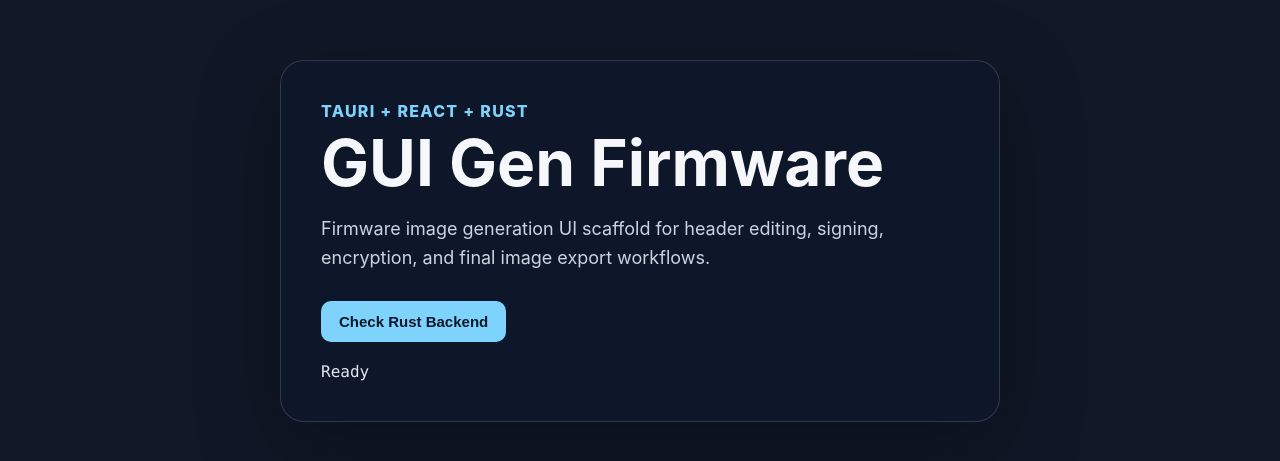
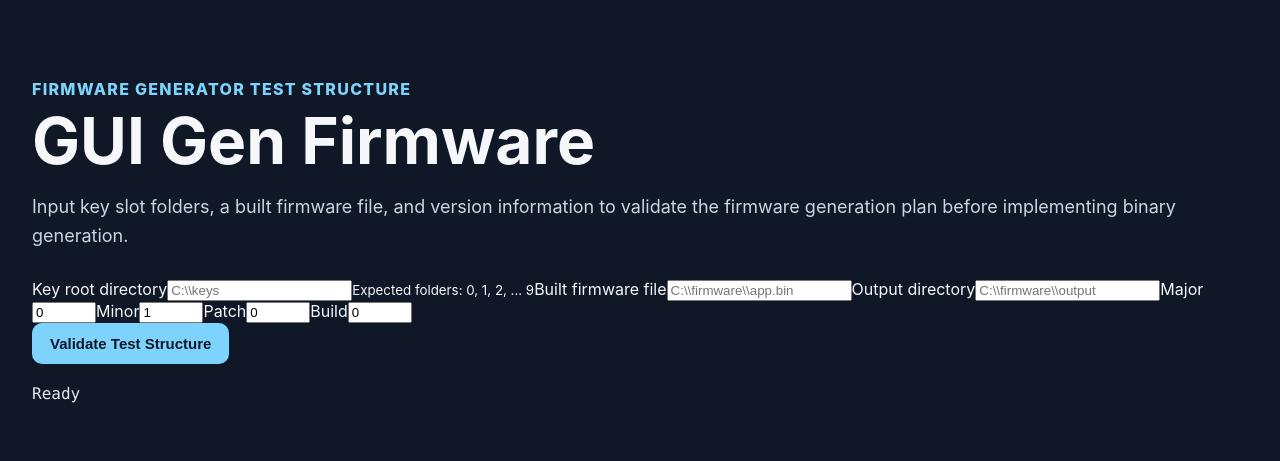
Before and after one commit to YoonpyoHong/GUI_GenFirmware, a React (Vite) app: page / in a window 1280 px wide. Shown: the part 159-620 px from the top of the page. Built offline with nearby package versions, Linux system fonts and the light colour scheme.

Commit message:
Add firmware generator test UI

```diff
--- a/src/App.jsx
+++ b/src/App.jsx
@@ -1,31 +1,189 @@
 import { useState } from 'react';
 import { invoke } from '@tauri-apps/api/core';
 
+const initialForm = {
+  keyRootDir: '',
+  firmwarePath: '',
+  outputDir: '',
+  versionMajor: 0,
+  versionMinor: 1,
+  versionPatch: 0,
+  versionBuild: 0,
+};
+
 function App() {
+  const [form, setForm] = useState(initialForm);
+  const [plan, setPlan] = useState(null);
   const [message, setMessage] = useState('Ready');
 
-  async function checkBackend() {
+  function updateField(name, value) {
+    setForm((current) => ({
+      ...current,
+      [name]: value,
+    }));
+  }
+
+  async function validateInputs() {
+    setMessage('Validating firmware generation inputs...');
+    setPlan(null);
+
     try {
-      const response = await invoke('backend_status');
-      setMessage(response);
+      const response = await invoke('validate_generation_inputs', {
+        request: {
+          ...form,
+          versionMajor: Number(form.versionMajor),
+          versionMinor: Number(form.versionMinor),
+          versionPatch: Number(form.versionPatch),
+          versionBuild: Number(form.versionBuild),
+        },
+      });
+
+      setPlan(response);
+      setMessage('Validation finished');
     } catch (error) {
-      setMessage(`Backend error: ${error}`);
+      setMessage(`Validation error: ${error}`);
     }
   }
 
   return (
     <main className="app-shell">
-      <section className="hero-card">
-        <p className="eyebrow">Tauri + React + Rust</p>
-        <h1>GUI Gen Firmware</h1>
-        <p className="description">
-          Firmware image generation UI scaffold for header editing, signing,
-          encryption, and final image export workflows.
-        </p>
-        <button type="button" onClick={checkBackend}>
-          Check Rust Backend
-        </button>
-        <p className="status">{message}</p>
+      <section className="workspace-card">
+        <header className="page-header">
+          <p className="eyebrow">Firmware Generator Test Structure</p>
+          <h1>GUI Gen Firmware</h1>
+          <p className="description">
+            Input key slot folders, a built firmware file, and version information
+            to validate the firmware generation plan before implementing binary
+            generation.
+          </p>
+        </header>
+
+        <section className="form-grid">
+          <label className="field wide">
+            <span>Key root directory</span>
+            <input
+              value={form.keyRootDir}
+              placeholder="C:\\keys"
+              onChange={(event) => updateField('keyRootDir', event.target.value)}
+            />
+            <small>Expected folders: 0, 1, 2, ... 9</small>
+          </label>
+
+          <label className="field wide">
+            <span>Built firmware file</span>
+            <input
+              value={form.firmwarePath}
+              placeholder="C:\\firmware\\app.bin"
+              onChange={(event) => updateField('firmwarePath', event.target.value)}
+            />
+          </label>
+
+          <label className="field wide">
+            <span>Output directory</span>
+            <input
+              value={form.outputDir}
+              placeholder="C:\\firmware\\output"
+              onChange={(event) => updateField('outputDir', event.target.value)}
+            />
+          </label>
+
+          <label className="field">
+            <span>Major</span>
+            <input
+              type="number"
+              min="0"
+              max="255"
+              value={form.versionMajor}
+              onChange={(event) => updateField('versionMajor', event.target.value)}
+            />
+          </label>
+
+          <label className="field">
+            <span>Minor</span>
+            <input
+              type="number"
+              min="0"
+              max="255"
+              value={form.versionMinor}
+              onChange={(event) => updateField('versionMinor', event.target.value)}
+            />
+          </label>
+
+          <label className="field">
+            <span>Patch</span>
+            <input
+              type="number"
+              min="0"
+              max="255"
+              value={form.versionPatch}
+              onChange={(event) => updateField('versionPatch', event.target.value)}
+            />
+          </label>
+
+          <label className="field">
+            <span>Build</span>
+            <input
+              type="number"
+              min="0"
+              max="255"
+              value={form.versionBuild}
+              onChange={(event) => updateField('versionBuild', event.target.value)}
+            />
+          </label>
+        </section>
+
+        <div className="actions">
+          <button type="button" onClick={validateInputs}>
+            Validate Test Structure
+          </button>
+          <p className="status">{message}</p>
+        </div>
+
+        {plan && (
+          <section className="result-panel">
+            <h2>Generation Plan</h2>
+            <dl className="summary-list">
+              <div>
+                <dt>Version</dt>
+                <dd>{plan.versionText}</dd>
+              </div>
+              <div>
+                <dt>Version U32</dt>
+                <dd>0x{plan.versionU32.toString(16).padStart(8, '0').toUpperCase()}</dd>
+              </div>
+              <div>
+                <dt>Firmware</dt>
+                <dd>{plan.firmwarePath}</dd>
+              </div>
+              <div>
+                <dt>Output</dt>
+                <dd>{plan.outputDir}</dd>
+              </div>
+            </dl>
+
+            <h3>Key Slot Check</h3>
+            <div className="slot-grid">
+              {plan.keySlots.map((slot) => (
+                <article className={`slot-card ${slot.exists ? 'ok' : 'warn'}`} key={slot.index}>
+                  <strong>Slot {slot.index}</strong>
+                  <span>{slot.exists ? 'Ready' : 'Missing files'}</span>
+                  <small>{slot.folder}</small>
+                </article>
+              ))}
+            </div>
+
+            {plan.warnings.length > 0 && (
+              <div className="warning-box">
+                <h3>Warnings</h3>
+                <ul>
+                  {plan.warnings.map((warning) => (
+                    <li key={warning}>{warning}</li>
+                  ))}
+                </ul>
+              </div>
+            )}
+          </section>
+        )}
       </section>
     </main>
   );
```
